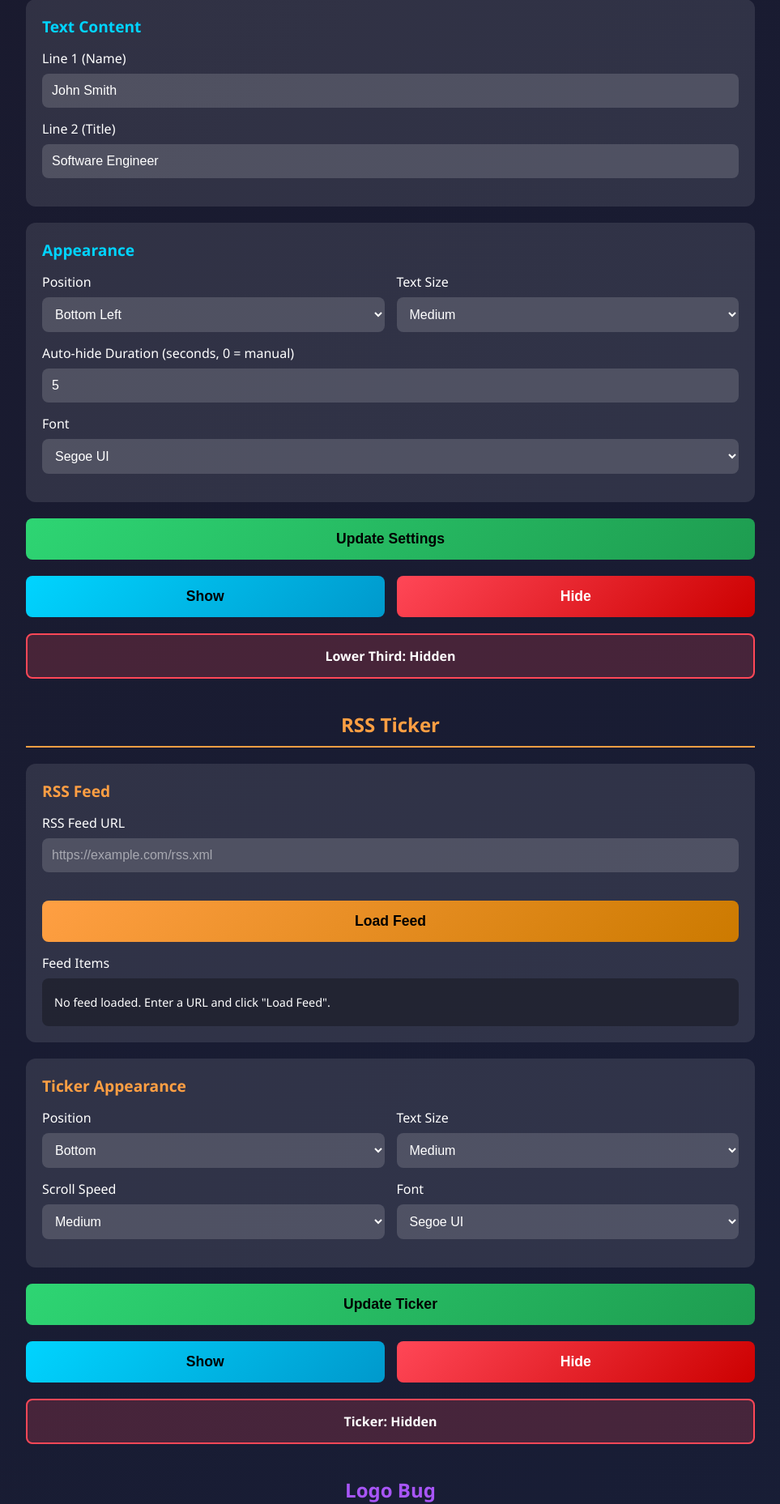
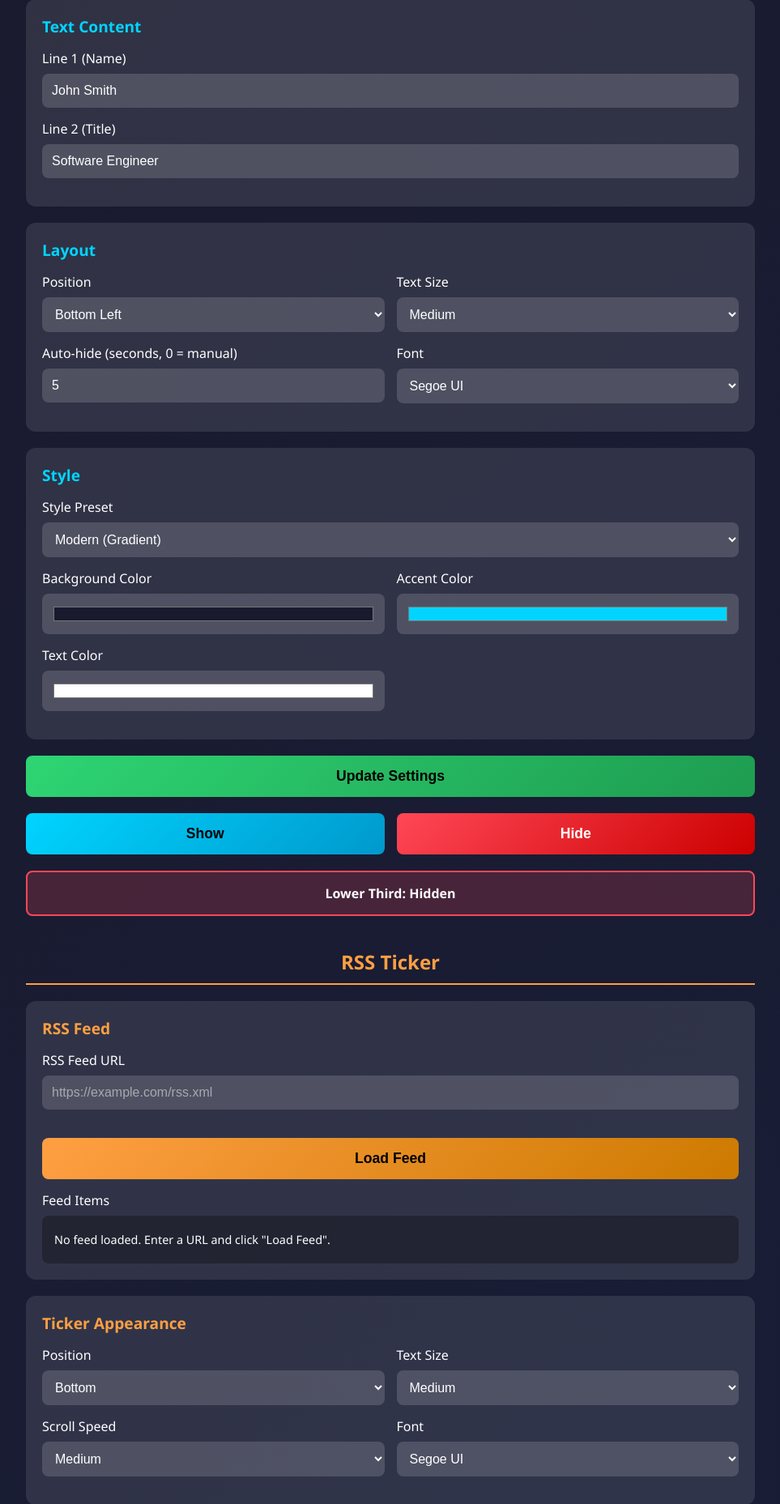
Before and after one commit to soundiesam/DemoHTML-, a Flask app: page / in a window 1280 px wide. Shown: the part 169-2026 px from the top of the page at 81% size, without its empty margins (158-1121 px from the left). Run offline with Flask 3, Linux system fonts and the light colour scheme; some libraries are stand-ins or nearby versions.

Commit message:
Add extensive styling options for the lower third appearance
Introduce new style presets, color pickers, and dynamic CSS application for the lower third component, modifying `main.py`, `control.html`, and `display.html`.

Replit-Commit-Author: Agent
Replit-Commit-Session-Id: c1f9d6d0-c84e-4274-a67e-00a72805f779
Replit-Commit-Checkpoint-Type: full_checkpoint
Replit-Commit-Event-Id: d1766d26-9cee-4b85-8ca1-4d6071fb82bf
Replit-Commit-Screenshot-Url: https://storage.googleapis.com/screenshot-production-us-central1/39d41133-4781-4460-af0a-cdcad143572d/c1f9d6d0-c84e-4274-a67e-00a72805f779/mrzxo49
Replit-Helium-Checkpoint-Created: true

```diff
--- a/main.py
+++ b/main.py
@@ -16,6 +16,10 @@ lower_third_state = {
     'textSize': 'medium',
     'font': 'Segoe UI',
     'duration': 5,
+    'style': 'modern',
+    'bgColor': '#1a1a2e',
+    'accentColor': '#00d4ff',
+    'textColor': '#ffffff',
     'visible': False
 }
 
--- a/templates/control.html
+++ b/templates/control.html
@@ -291,7 +291,7 @@
         </div>
 
         <div class="control-group cyan">
-            <h2>Appearance</h2>
+            <h2>Layout</h2>
             <div class="row">
                 <div>
                     <label for="position">Position</label>
@@ -314,8 +314,12 @@
                     </select>
                 </div>
             </div>
-            <label for="duration">Auto-hide Duration (seconds, 0 = manual)</label>
+            <div class="row">
+                <div>
+                    <label for="duration">Auto-hide (seconds, 0 = manual)</label>
                     <input type="number" id="duration" value="5" min="0" max="60">
+                </div>
+                <div>
                     <label for="ltFont">Font</label>
                     <select id="ltFont">
                         <option value="Segoe UI">Segoe UI</option>
@@ -328,8 +332,41 @@
                         <option value="Impact">Impact</option>
                         <option value="Comic Sans MS">Comic Sans MS</option>
                         <option value="Courier New">Courier New</option>
-                <option value="Lucida Console">Lucida Console</option>
                     </select>
+                </div>
+            </div>
+        </div>
+
+        <div class="control-group cyan">
+            <h2>Style</h2>
+            <label for="ltStyle">Style Preset</label>
+            <select id="ltStyle">
+                <option value="modern">Modern (Gradient)</option>
+                <option value="classic">Classic (Solid)</option>
+                <option value="minimal">Minimal (Clean)</option>
+                <option value="bold">Bold (Full Width)</option>
+                <option value="news">News (Bar Style)</option>
+                <option value="elegant">Elegant (Thin Border)</option>
+                <option value="neon">Neon (Glow Effect)</option>
+                <option value="glass">Glass (Transparent)</option>
+            </select>
+            <div class="row">
+                <div>
+                    <label for="ltBgColor">Background Color</label>
+                    <input type="color" id="ltBgColor" value="#1a1a2e">
+                </div>
+                <div>
+                    <label for="ltAccentColor">Accent Color</label>
+                    <input type="color" id="ltAccentColor" value="#00d4ff">
+                </div>
+            </div>
+            <div class="row">
+                <div>
+                    <label for="ltTextColor">Text Color</label>
+                    <input type="color" id="ltTextColor" value="#ffffff">
+                </div>
+                <div></div>
+            </div>
         </div>
 
         <div class="button-group">
@@ -624,6 +661,10 @@
             document.getElementById('textSize').value = state.textSize;
             document.getElementById('duration').value = state.duration;
             document.getElementById('ltFont').value = state.font || 'Segoe UI';
+            document.getElementById('ltStyle').value = state.style || 'modern';
+            document.getElementById('ltBgColor').value = state.bgColor || '#1a1a2e';
+            document.getElementById('ltAccentColor').value = state.accentColor || '#00d4ff';
+            document.getElementById('ltTextColor').value = state.textColor || '#ffffff';
             updateStatus('ltStatus', 'Lower Third', state.visible);
         });
 
@@ -637,7 +678,11 @@
                     position: document.getElementById('position').value,
                     textSize: document.getElementById('textSize').value,
                     duration: parseInt(document.getElementById('duration').value),
-                    font: document.getElementById('ltFont').value
+                    font: document.getElementById('ltFont').value,
+                    style: document.getElementById('ltStyle').value,
+                    bgColor: document.getElementById('ltBgColor').value,
+                    accentColor: document.getElementById('ltAccentColor').value,
+                    textColor: document.getElementById('ltTextColor').value
                 })
             });
         }
```
Also changed, not shown: templates/display.html (+77 -6 lines). Lines whose indentation alone changed are shown as unchanged.
